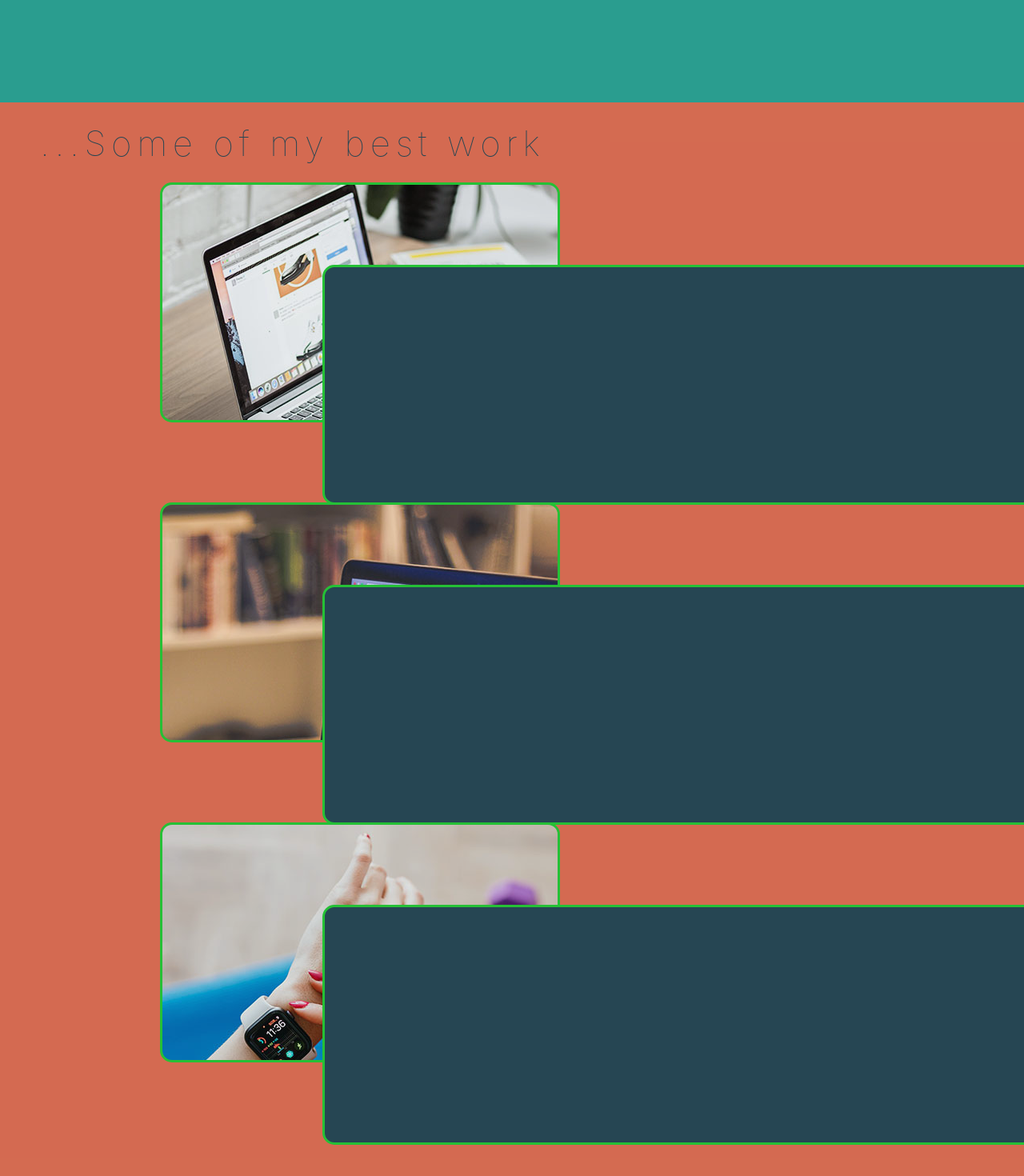
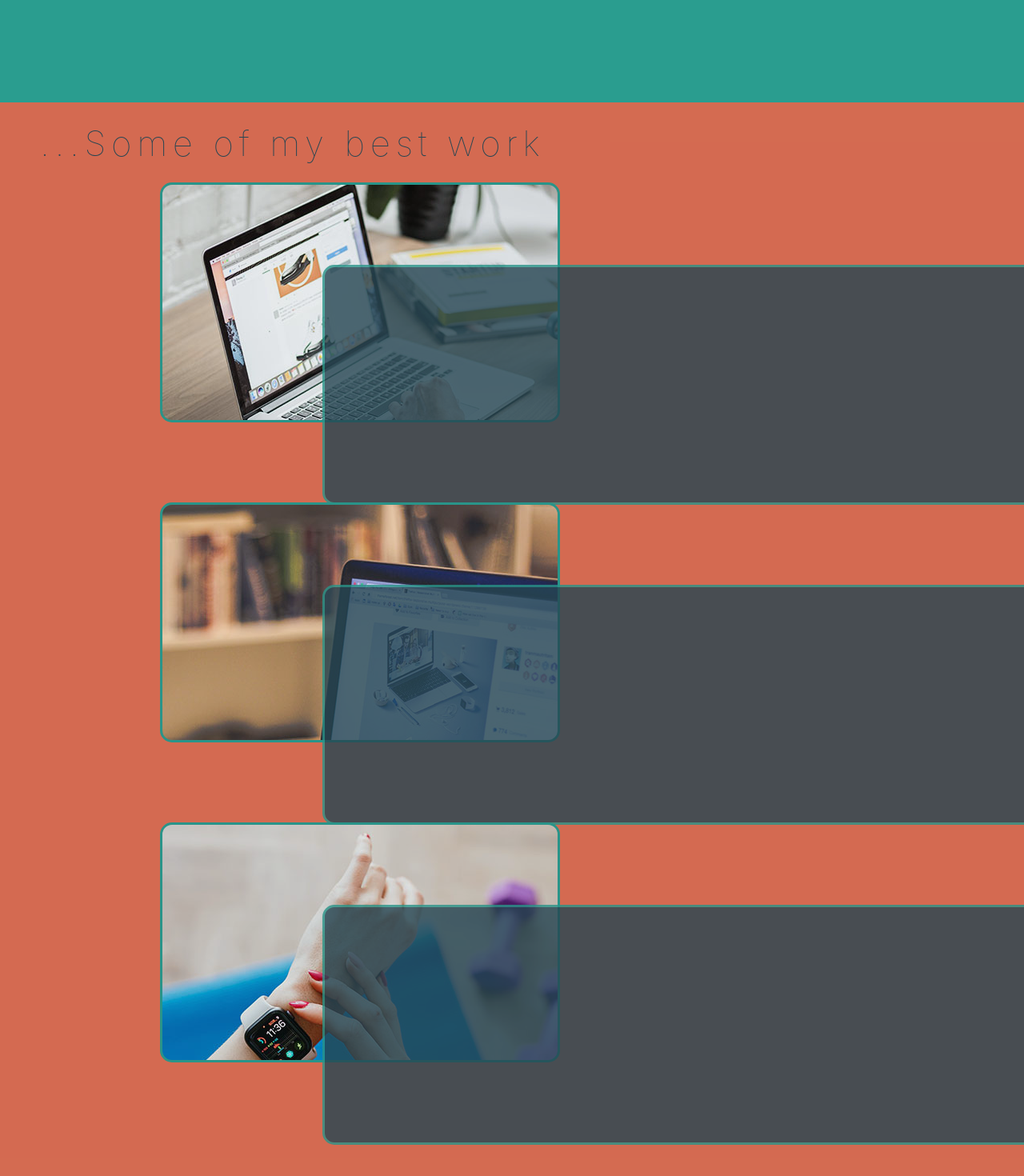
Before and after one commit to Alexthespaceman/alex-tristram-portfolio.github.io, a React (Create React App) app in the folder alexs-portfolio/: page / in a window 1280 px wide. Shown: the part 2872-4342 px from the top of the page at 80% size. Built offline with nearby package versions, Linux system fonts and the light colour scheme.

Commit message:
add more styling

```diff
--- a/alexs-portfolio/src/App.css
+++ b/alexs-portfolio/src/App.css
@@ -446,7 +446,7 @@ body {
   height: 300px;
   width: 500px;
   border-style: solid;
-  border-color: #25ce33;
+  border-color: #2a9d8f;
   border-radius: 15px;
   background-color: #264653;
 }
@@ -457,7 +457,7 @@ body {
 }
 
 .divide {
-  opacity: 10%;
+  opacity: 80%;
 }
 
 .contact {
--- a/alexs-portfolio/src/components/MyWork.jsx
+++ b/alexs-portfolio/src/components/MyWork.jsx
@@ -8,17 +8,17 @@ function MyWork(props) {
         <p className="title3">...Some of my best work</p>
         <div className="flex-box-container3">
           <div className="long div div1">
-            <div className="div">
+            <div className="div divide">
               <a>{/* <img scr={image1} alt="portfolio" /> */}</a>
             </div>
           </div>
           <div className="long div2">
-            <div className="div">
+            <div className="div divide">
               <a>{/* <img /> */}</a>
             </div>
           </div>
           <div className="long div3">
-            <div className="div">
+            <div className="div divide">
               <a>{/* <img /> */}</a>
             </div>
           </div>
```
